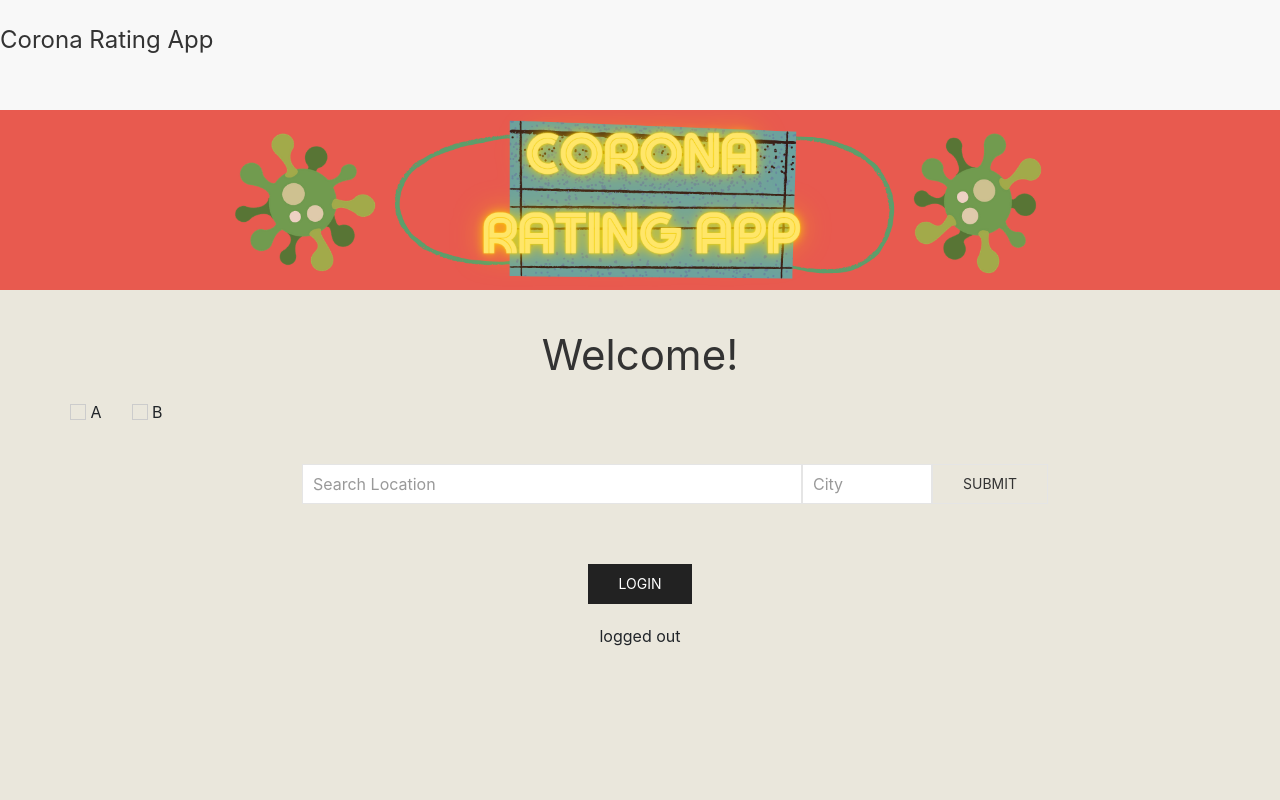
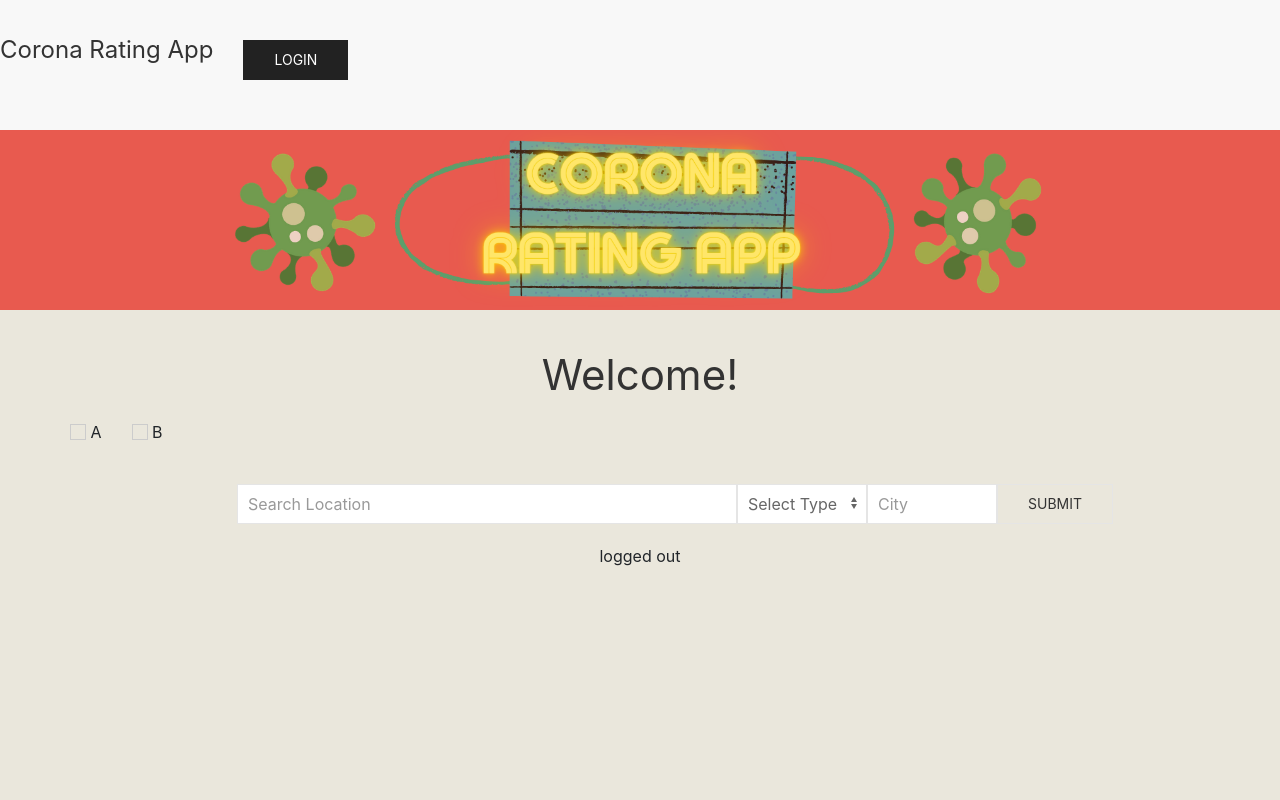
Before and after one commit to PONCM032/Corona-Rating-App, a React (Create React App) app in the folder client/: page / in a window 1280 px wide. Shown: the top 800 px of the page. Built offline with nearby package versions, Linux system fonts and the light colour scheme; no server answers; what react-google-maps would draw is missing.

Commit message:
redirecting to view and write successfull

```diff
--- a/client/src/App.js
+++ b/client/src/App.js
@@ -1,16 +1,19 @@
-import React, {Component} from 'react';
-import './App.css';
+import React, { Component } from "react";
+import "./App.css";
 import Index from "./components/pages/Index";
-import {BrowserRouter as Router, Route} from "react-router-dom";
-import Login from "./components/pages/Login"
+import Nav from "./components/Nav/index";
+import ViewReview from "./components/pages/ViewReview/view";
+import WriteReview from "./components/pages/WriteReview/write";
+import { BrowserRouter as Router, Route, Redirect } from "react-router-dom";
+import Login from "./components/pages/Login";
 import Register from "./components/pages/Register";
 import API from "./utils/API";
 
 class App extends Component {
   state = {
     authorized: false,
-    user: {}
-  }
+    user: {},
+  };
 
   componentDidMount() {
     this.isAuthorized();
@@ -18,37 +21,73 @@ class App extends Component {
 
   isAuthorized = () => {
     API.isAuthorized()
-      .then(res => {
+      .then((res) => {
         console.log(res);
         if (res.data.message) {
-          this.setState({ authorized: false, user: {}});
+          this.setState({ authorized: false, user: {} });
         } else {
-          this.setState({ authorized: true, user:res.data});
+          this.setState({ authorized: true, user: res.data });
         }
       })
-      .catch(err => {
+      .catch((err) => {
         console.log(err);
         this.setState({ authorized: false });
       });
   };
 
-
-  render(){
+  render() {
     return (
       <div className="App">
         <Router>
           <Route exact path="/">
             <Index
               authorized={this.state.authorized}
+              user={this.state.user}
               isAuthorized={this.isAuthorized}
-              user={this.state.user}
               //isAuthorized for when state needs to change to represent whether user logged in
+            />
+          </Route>
+
+          <Route exact path="/login">
+            {this.state.authorized ? (
+              <Redirect to="/" />
+            ) : (
+              <Login
+                authorized={this.state.authorized}
+                user={this.state.user}
+                isAuthorized={this.isAuthorized}
               />
-            </Route>
-
-          <Route exact path="/login" component={Login} />
-          <Route exact path="/register" component={Register} />
-
+            )}
+          </Route>
+          <Route exact path="/register">
+            {this.state.authorized ? (
+              <Redirect to="/" />
+            ) : (
+              <Register isAuthorized={this.isAuthorized} />
+            )}
+          </Route>
+          <Route exact path="/view">
+            {!this.state.authorized ? (
+              <Redirect to="/" />
+            ) : (
+              <ViewReview
+                authorized={this.state.authorized}
+                user={this.state.user}
+                isAuthorized={this.isAuthorized}
+              />
+            )}
+          </Route>
+          <Route exact path="/write">
+            {!this.state.authorized ? (
+              <Redirect to="/" />
+            ) : (
+              <WriteReview
+                authorized={this.state.authorized}
+                user={this.state.user}
+                isAuthorized={this.isAuthorized}
+              />
+            )}
+          </Route>
         </Router>
       </div>
     );
--- a/client/src/components/CreateBtn/index.js
+++ b/client/src/components/CreateBtn/index.js
@@ -4,7 +4,7 @@ import "./style.css"
 function CreateBtn(props){
     return(
         <span className="create-btn" {...props} role="button" tabIndex="0">
-            Create Review
+            Save Review
         </span>
     )
 }
--- a/client/src/components/Input/index.js
+++ b/client/src/components/Input/index.js
@@ -11,7 +11,18 @@ function Input() {
 
                 <div className="uk-margin">
                     <input className="uk-input uk-form-width-large" type="text" placeholder="Search Location" />
-                    <input class="uk-input uk-form-width-small" type="text" placeholder="City"/>
+                    <select className="uk-select uk-form-width-small" placeholder="Search Type">
+                        <option>Select Type</option>
+                        <option>Arts/Culture</option>
+                        <option>Food</option>
+                        <option>Government</option>
+                        <option>Transportation</option>
+                        <option>Entertainment</option>
+                        <option>Goods/Services</option>
+                        <option>Health</option>
+                        <option>Other</option>
+                    </select>
+                    <input className="uk-input uk-form-width-small" type="text" placeholder="City"/>
                     <div className="uk-button uk-button-default">Submit</div>
                 </div>
             </div>
--- a/client/src/components/LogoutBtn/index.js
+++ b/client/src/components/LogoutBtn/index.js
@@ -1,23 +1,22 @@
-import React, {Component} from "react";
-import API from "../../utils/API"
-import { Link } from "react-router-dom";
+import React from "react";
+import API from "../../utils/API";
+// import { Link } from "react-router-dom";
 
-class LogoutBtn extends Component {
+function LogoutBtn(props) {
 
-    logout(){
+    function logout(){
         API.logout().then(()=> {
-            window.location="/"
+            console.log("logged out")
+            props.isAuthorized()
         });
-        console.log("pretty please")
-    }
+    };
 
-render(){
     return(
-        <Link to="/" onClick={this.logout} className="logout-btn uk-button uk-button-secondary" role="button" tabIndex="0">
+        <button onClick={logout} className="logout-btn uk-button uk-button-secondary" role="button" tabIndex="0">
             Logout
-        </Link>
-    )
-}
-}
+        </button>
+    );
+
+};
 
 export default LogoutBtn;
--- a/client/src/components/Nav/index.js
+++ b/client/src/components/Nav/index.js
@@ -1,14 +1,38 @@
 import React from "react";
 import "./style.css"
-import logo from "../../assets/images/header.png"
+import logo from "../../assets/images/header.png";
+import ViewBtn from "../ViewBtn/index";
+import WriteBtn from "../WriteBtn/index"
+import LoginBtn from "../LoginBtn/index";
+import LogoutBtn from "../LogoutBtn/index";
 
-function Nav() {
+
+function Nav(props) {
   return (
-    <nav class="uk-navbar-container uk-margin" uk-navbar="boundary-align: true; align: center;">
-    <div class="uk-navbar-left">
+    <nav className="uk-navbar-container uk-margin" uk-navbar="boundary-align: true; align: center;">
+    <div className="uk-navbar-left">
 
-        <a class="uk-navbar-item uk-logo" href="/">Corona Rating App</a>
+        <a className="uk-navbar-item uk-logo" href="/">Corona Rating App</a>
+        <h3>{props.authorized ? (
+        <div className="container">
+          <div className="row">
+            <div className="col">
+              <LogoutBtn isAuthorized={props.isAuthorized}/>
+            </div>
+            <div className="col">
+               <ViewBtn />
+              </div>
+              <div className="col">
+               <WriteBtn />
+              </div>
+          </div>
+         </div>
+        ) : (
+          <LoginBtn/>)
+        }</h3>
+
     <img src={logo} alt="header"/>
+
         {/* <ul class="uk-navbar-nav">
             <li>
                 <a href="#">
--- a/client/src/components/Nav/style.css
+++ b/client/src/components/Nav/style.css
@@ -1,3 +1,7 @@
 .uk-navbar-item button{
     float: right;
 }
+
+.row{
+    justify-content: flex-end;
+}
--- /dev/null
+++ b/client/src/components/ViewBtn/index.js
@@ -0,0 +1,12 @@
+import React from "react";
+import { Link } from 'react-router-dom';
+
+function View(){
+    return(
+        <Link to="/view" className="logout-btn uk-button uk-button-secondary" role="button" tabIndex="0">
+        View
+    </Link>
+    )
+}
+
+export default View;
--- /dev/null
+++ b/client/src/components/WriteBtn/index.js
@@ -0,0 +1,12 @@
+import React from "react";
+import { Link } from 'react-router-dom';
+
+function Write(){
+    return(
+        <Link to="/write" className="logout-btn uk-button uk-button-secondary" role="button" tabIndex="0">
+             Write
+        </Link>
+    )
+}
+
+export default Write;
--- a/client/src/components/pages/Index/index.js
+++ b/client/src/components/pages/Index/index.js
@@ -1,7 +1,7 @@
 import React, {} from "react";
 import CreateBtn from "../../CreateBtn/index";
-import LoginBtn from "../../LoginBtn/index";
-import LogoutBtn from "../../LogoutBtn/index";
+// import LoginBtn from "../../LoginBtn/index";
+// import LogoutBtn from "../../LogoutBtn/index";
 import Nav from "../../Nav/index";
 import Input from "../../Input/index"
 import WrappedMap from "../../GoogleMap";
@@ -9,12 +9,17 @@ import WrappedMap from "../../GoogleMap";
 function Index(props){
     return(
         <div className="bkgc">
-        <Nav/>
+        <Nav
+            authorized={props.authorized}
+            isAuthorized={props.isAuthorized}
+            user={props.user}
+        />
+
         <h1>{props.authorized ? `Welcome ${props.user.username}`: "Welcome!"}</h1>
 
         <Input/>
 
-        <h3>{props.authorized ? <LogoutBtn/> : <LoginBtn/>}</h3>
+        {/* <h3>{props.authorized ? <LogoutBtn/> : <LoginBtn/>}</h3> */}
 
         <div style={{ margin: "0 auto", width: "50vw", height: "50vh" }}>
           {props.authorized ? <WrappedMap
@@ -33,6 +38,3 @@ function Index(props){
 }
 
 export default Index;
-//login/singup
-
-//passport
--- a/client/src/components/pages/Login/index.js
+++ b/client/src/components/pages/Login/index.js
@@ -21,8 +21,8 @@ class Login extends Component {
       .then(res => {
         if (res.status && res.status === 200 && !res.data.errors) {
           console.log("login successful")
-          window.location.href="/"
-
+          this.props.isAuthorized()
+          // window.location.href="/"
         } else {
           this.setState({
             error: "A server error has occured."
--- a/client/src/components/pages/ViewReview/view.js
+++ b/client/src/components/pages/ViewReview/view.js
@@ -1 +1,16 @@
-//view/edit/delete user reviews
+import React from "react";
+import Nav from "../../Nav/index";
+
+function ViewReview(props){
+    return(
+    <div>
+        <Nav
+            authorized={props.authorized}
+            isAuthorized={props.isAuthorized}
+            user={props.user}
+        />
+        <h1>VIEW REVIEW PLACEHOLDER</h1>
+    </div>)
+}
+
+export default ViewReview;
--- a/client/src/components/pages/WriteReview/write.js
+++ b/client/src/components/pages/WriteReview/write.js
@@ -1 +1,18 @@
-//post user review
+import React from "react";
+import Nav from "../../Nav/index";
+
+function WriteReview(props){
+    return(
+    <div>
+        <Nav
+            authorized={props.authorized}
+            isAuthorized={props.isAuthorized}
+            user={props.user}
+        />
+    <h1>WRITE REVIEW PLACEHOLDER</h1>
+
+    </div>
+    )
+}
+
+export default WriteReview;
```
